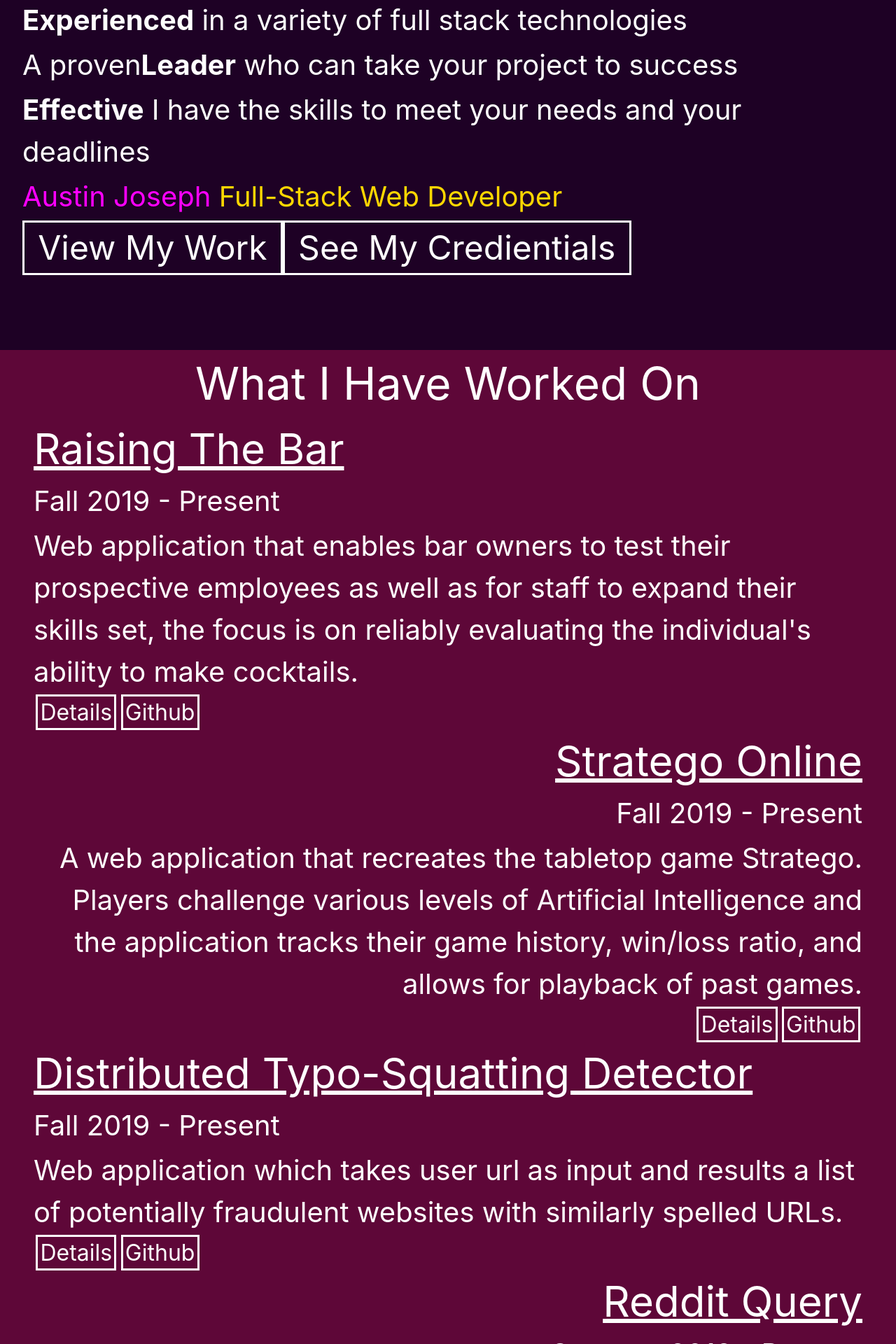
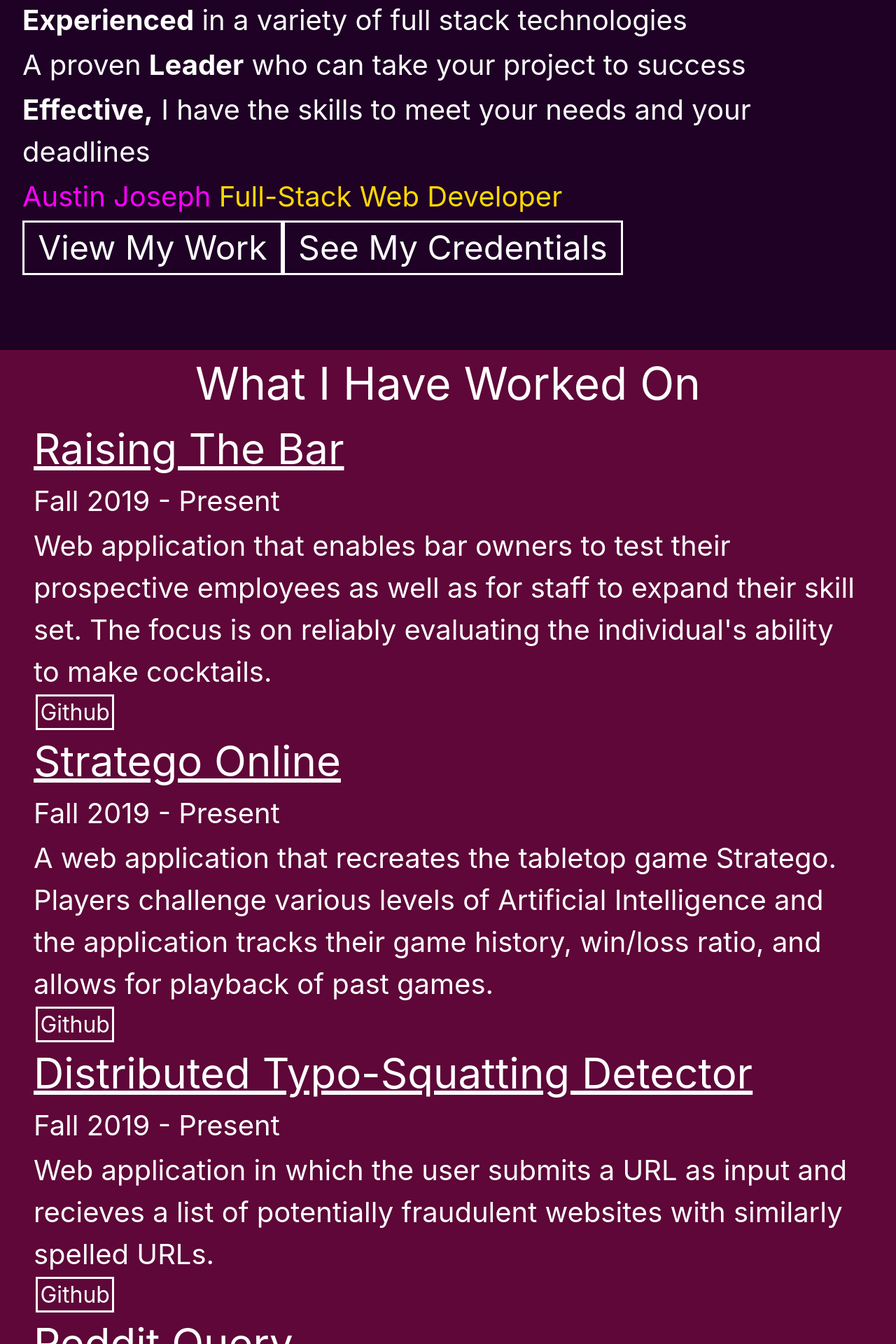
Before and after one commit to austin-joseph/personal-website, a React (Create React App) app: page / in a window 1280 px wide. Shown: the part 300-2220 px from the top of the page at 70% size. Built offline with nearby package versions, Linux system fonts and the light colour scheme.

Commit message:
Grammer and spelling fix

```diff
--- a/src/pages/home/Home.jsx
+++ b/src/pages/home/Home.jsx
@@ -12,8 +12,8 @@ export default class Home extends Component {
 					<div id="info">
 						<div className="title">Choose a developer who can tackle your projects</div>
 						<div className="subtitle"><span className="bold">Experienced</span> in a variety of full stack technologies</div>
-						<div className="subtitle">A proven<span className="bold">Leader</span> who can take your project to success </div>
-						<div className="subtitle"><span className="bold">Effective</span> I have the skills to meet your needs and your deadlines </div>
+						<div className="subtitle">A proven <span className="bold">Leader</span> who can take your project to success </div>
+						<div className="subtitle"><span className="bold">Effective,</span> I have the skills to meet your needs and your deadlines </div>
 						<div className="subtitle"><span className="custom-name-color">Austin Joseph </span><span className="custom-title-color">Full-Stack Web Developer</span></div>
 
 						<div id="button-holder">
@@ -21,7 +21,7 @@ export default class Home extends Component {
 								<a href="#projects">View My Work</a>
 							</div>
 							<div className="button">
-								<a href="#about">See My Credientials</a>
+								<a href="#about">See My Credentials</a>
 							</div>
 							{/* <div className="button">
 								<a href="#education">My Credientials</a>
@@ -36,7 +36,8 @@ export default class Home extends Component {
 						{
 							websiteData.projects.map((project, index) => {
 								return (
-									<div className={"element " + (index % 2 === 0 ? "left" : "right")} >
+									// <div className={"element " + (index % 2 === 0 ? "left" : "right")} >
+									<div className={"element left"} >
 										<div className="title underline">{project.title}</div>
 										{
 											project.description.map((descLine, index) => {
@@ -44,7 +45,7 @@ export default class Home extends Component {
 											})
 										}
 										<div className="body">
-											<a href={project.details}>Details</a>
+											{project.details != null && project.details != "" ? (<a href={project.details}>Details</a>) : (<div/>)}
 											<a target="_blank" href={project.github}>Github</a> </div>
 										{/* <a href={project.deployment}>Try It Out/a> */}
 									</div>
@@ -54,7 +55,7 @@ export default class Home extends Component {
 					</div>
 				</div>
 				<div id="about">
-					<div id="title">My Credientials</div>
+					<div id="title">My Credentials</div>
 					<div id="about-body">
 						<div id="left-side">
 							<div id="profile-image"><img src="profile256.png" alt="profile" /></div>
@@ -62,21 +63,21 @@ export default class Home extends Component {
 						</div>
 
 						<div id="description">
-							I am a tech savvy hardworking individual focused on creating real life solutions and achieving programming excellence through dedication and teamwork
+							I am a tech savvy, hardworking individual focused on creating real life solutions and achieving programming excellence through dedication and teamwork
 						</div>
 					</div>
 					<div className="highlights" id="highlights-1">
 						<div>
 							{/* <div className={"highlight-img"}>Fast</div> */}
 							<div className={"highlight-title"}>Education</div>
-							<div className={"highlight-description"}>Bachelors of Science in Computer Science </div>
+							<div className={"highlight-description"}>Bachelor of Science in Computer Science </div>
 							<div className={"highlight-description"}>From Stony Brook University</div>
 							<div className={"highlight-description"}>Graduated May 2020</div>
-							<div className={"highlight-description"}> Machine Learning | Computer Security | Software Development | Computer Networks | Principles of Database Systems | Data Structures | Analysis of Algorithms </div>
+							<div className={"highlight-description"}>Machine Learning | Computer Security | Software Development | Computer Networks | Principles of Database Systems | Data Structures | Analysis of Algorithms </div>
 						</div>
 						<div>
 							<div className={"highlight-title"}>Leadership</div>
-							<div className={"highlight-description"}>5 years of expereince leading 2- 4 person developement teams</div>
+							<div className={"highlight-description"}>5 years of experience leading 2- 4 person development teams</div>
 						</div>
 					</div>
 					<div className="highlights" id="highlights-2">
--- a/src/pages/home/Home.scss
+++ b/src/pages/home/Home.scss
@@ -237,7 +237,7 @@ body {
         }
         #description {
             margin: auto;
-            text-align: right;
+            text-align: center;
         }
     }
     .highlights {
--- a/src/website-data.json
+++ b/src/website-data.json
@@ -2,35 +2,35 @@
     "projects": [{
         "title": "Raising The Bar",
         "description": ["Fall 2019 - Present",
-            "Web application that enables bar owners to test their prospective employees as well as for staff to expand their skills set, the focus is on reliably evaluating the individual's ability to make cocktails."
+            "Web application that enables bar owners to test their prospective employees as well as for staff to expand their skill set. The focus is on reliably evaluating the individual's ability to make cocktails."
         ],
         "github": "https://github.com/austin-joseph/RaisingTheBar",
-        "details": "/projects/raising-the-bar",
-        "deployment": "/raising-the-bar/deployed"
+        "details": "",
+        "deployment": "/raisingthebar/"
     }, {
         "title": "Stratego Online",
         "description": ["Fall 2019 - Present",
             "A web application that recreates the tabletop game Stratego. Players challenge various levels of Artificial Intelligence and the application tracks their game history, win/loss ratio, and allows for playback of past games."
         ],
         "github": "https://github.com/austin-joseph/stratigoonline",
-        "details": "/projects/stratego-online",
-        "deployment": "/stratigoonline/deployed"
+        "details": "",
+        "deployment": ""
     }, {
         "title": "Distributed Typo-Squatting Detector",
         "description": ["Fall 2019 - Present",
-            "Web application which takes user url as input and results a list of potentially fraudulent websites with similarly spelled URLs."
+            "Web application in which the user submits a URL as input and recieves a list of potentially fraudulent websites with similarly spelled URLs."
         ],
         "github": "https://github.com/austin-joseph/Distributed-Typosquatting-Detector",
-        "details": "/projects/dtd",
-        "deployment": "/raising-the-bar/deployed"
+        "details": "",
+        "deployment": "/dtd"
     }, {
         "title": "Reddit Query",
         "description": ["Summer 2019 - Present",
-            "A website scraper designed to examine the most popular posts on the online forum reddit.com and determine and commonalities in how time posted, related topics or date posted affect speed at which it reaches the top of the forum."
+            "Reddit Query is a website scraper and data analytics tool, designed to use statistical analysis to determine the best time, date and subforum on which you should submit your post to generate the most attention."
         ],
         "github": "https://github.com/austin-joseph/RedditQuery",
-        "details": "/projects/reddit-query",
-        "deployment": "/raising-the-bar/deployed"
+        "details": "",
+        "deployment": ""
     }],
     "highlights": [{
             "title": "Programming Languages",
@@ -46,7 +46,7 @@
         },
         {
             "title": "Team Integration",
-            "description": ["Team Integration: Github, Bitbucket and Trello"]
+            "description": ["Github, Bitbucket and Trello"]
         }
     ]
 }
```
